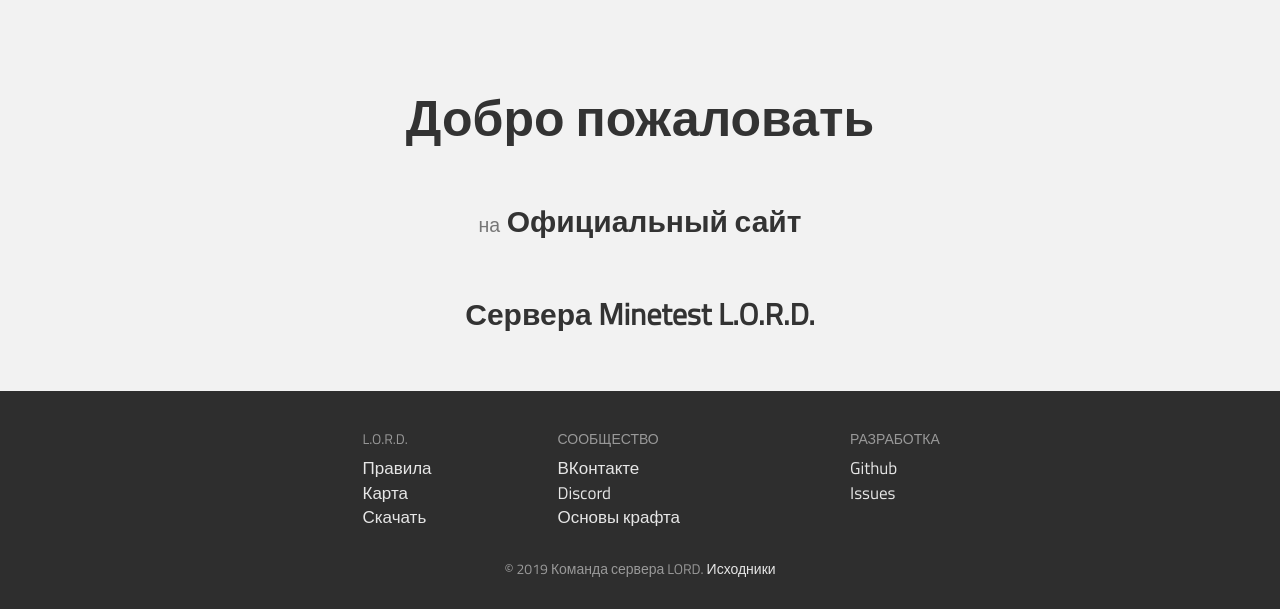
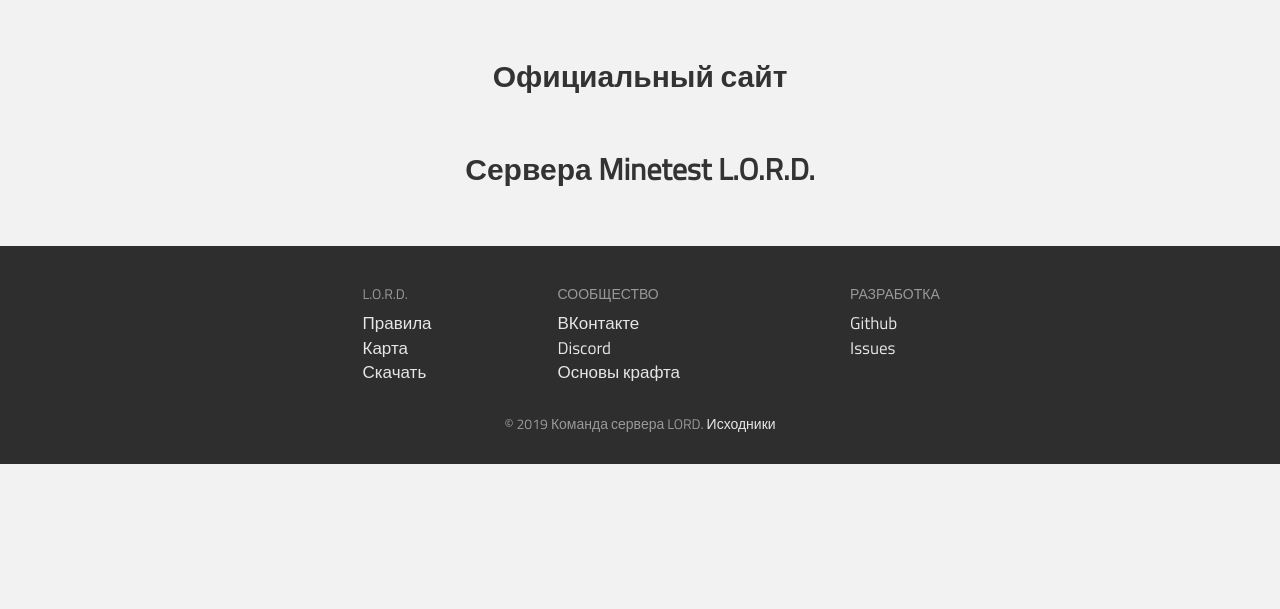
Before and after one commit to lord-server/lord-server.ru, a Jekyll site: the page built from index.html, in a window 1280 px wide and 1103 px high. Shown: the part 494-1103 px from the top of the window. Built offline with Jekyll 4.4.1, drawn with Linux system fonts in a browser that asks for light colours.

Commit message:
удаление "Добро пожаловать на" с главной

```diff
--- a/index.html
+++ b/index.html
@@ -3,6 +3,5 @@
 layout: homepage
 ---
 
-<h1>Добро пожаловать</h1>
-<h2 class="center"><small class="muted">на</small> Официальный сайт</h2>
+<h2 class="center">Официальный сайт</h2>
 <h2 class="center">Сервера Minetest L.O.R.D.</h2>
```
